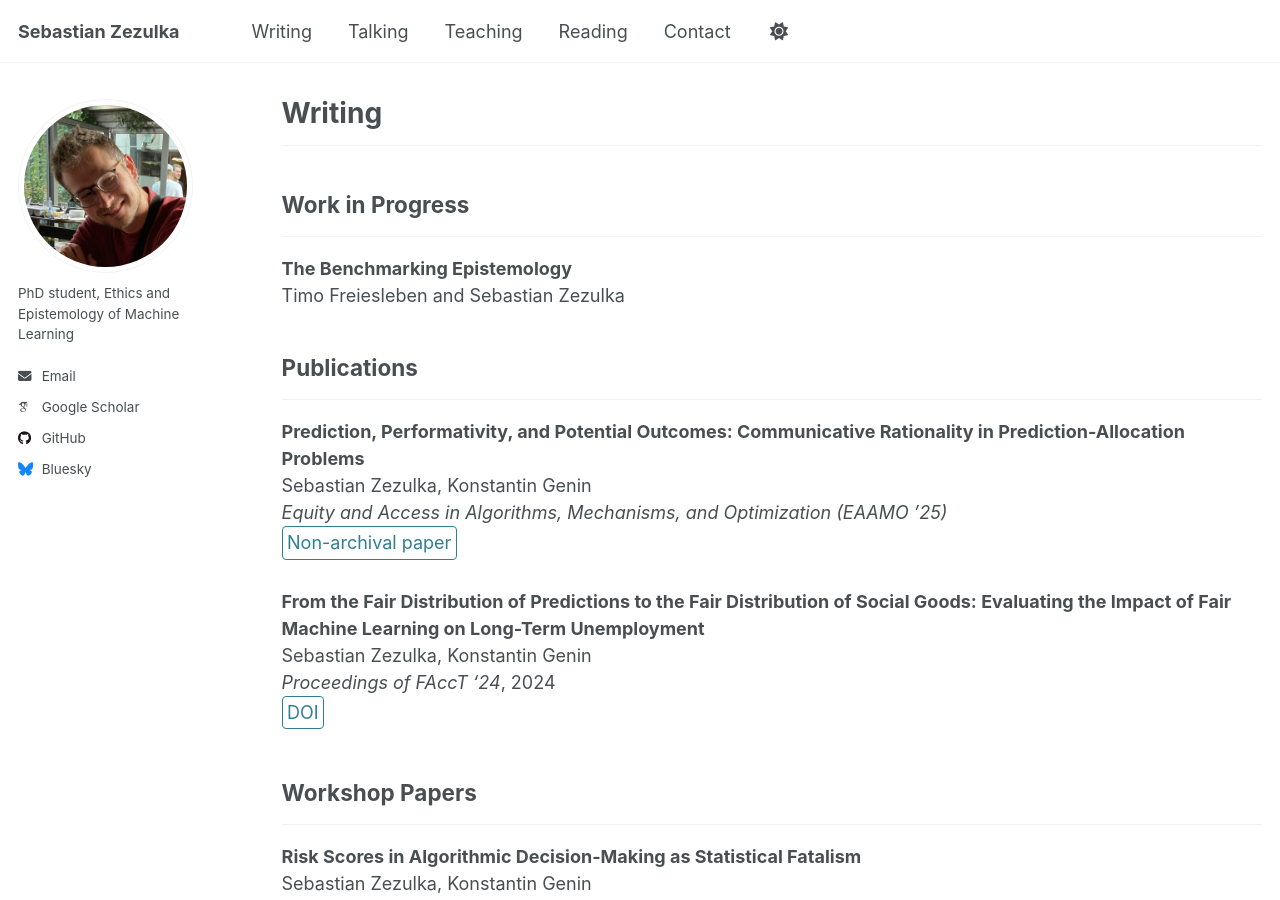
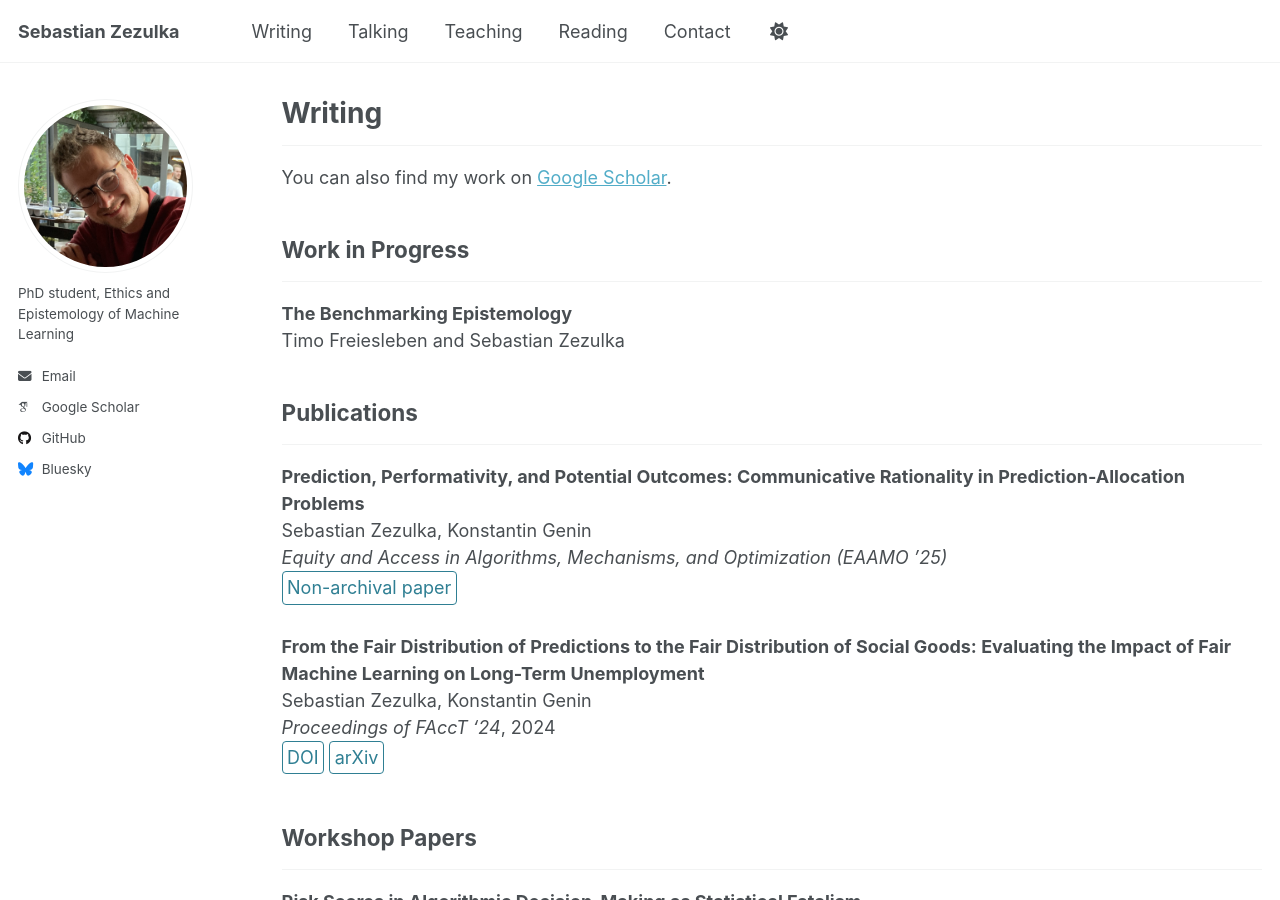
Before and after one commit to sezezulka/sezezulka.github.io, a Jekyll site: the page built from _pages/writing.md, in a window 1280 px wide and 900 px high. Built offline with Jekyll 4.4.1, drawn with Linux system fonts in a browser that asks for light colours; some web fonts are replaced; a script that is not in the unit is left out.

Commit message:
Update writing.md

```diff
--- a/_pages/writing.md
+++ b/_pages/writing.md
@@ -6,6 +6,7 @@ permalink: /writing/
 ---
 
 ---
+You can also find my work on [Google Scholar](https://scholar.google.com/citations?user=IpfRrWAAAAAJ&hl=de&oi=ao){:target="_blank"}.
 
 ## Work in Progress
 ---
@@ -22,7 +23,7 @@ Sebastian Zezulka, Konstantin Genin \
 **From the Fair Distribution of Predictions to the Fair Distribution of Social Goods: Evaluating the Impact of Fair Machine Learning on Long-Term Unemployment** \
 Sebastian Zezulka, Konstantin Genin \
 *Proceedings of FAccT '24*, 2024 \
-[DOI](https://doi.org/10.1145/3630106.3659020){: .btn--research}{:target="_blank"}
+[DOI](https://doi.org/10.1145/3630106.3659020){: .btn--research}{:target="_blank"} [arXiv](https://doi.org/10.48550/arXiv.2401.14438){: .btn--research}{:target="_blank"}
 
 
 ## Workshop Papers
```
